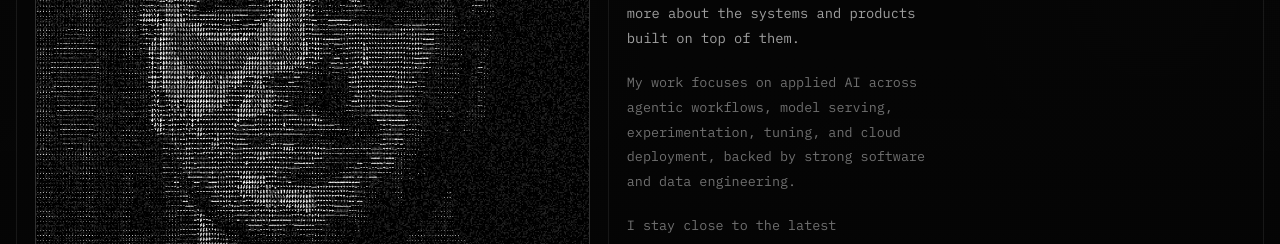
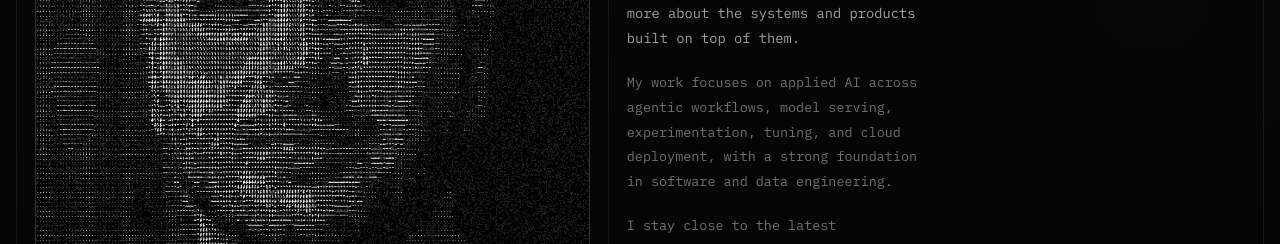
Before and after one commit to mariopetkoski/mariopetkoski.github.io, a React (Vite) app: page / in a window 1280 px wide. Shown: the part 649-893 px from the top of the page. Built offline with nearby package versions, Linux system fonts and the light colour scheme.

Commit message:
Update profile intro wording

```diff
--- a/src/content.ts
+++ b/src/content.ts
@@ -54,7 +54,7 @@ export const profile: Profile = {
   intro:
     'I care deeply about how LLMs and ML models work under the hood, and even more about the systems and products built on top of them.',
   subIntro:
-    'My work focuses on applied AI across agentic workflows, model serving, experimentation, tuning, and cloud deployment, backed by strong software and data engineering.',
+    'My work focuses on applied AI across agentic workflows, model serving, experimentation, tuning, and cloud deployment, with a strong foundation in software and data engineering.',
   extraIntro:
     'I stay close to the latest developments in tech and AI.',
   contactNote:
```
